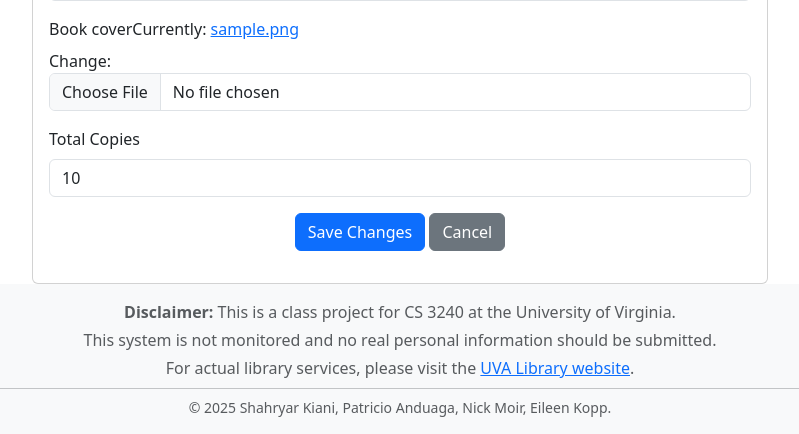
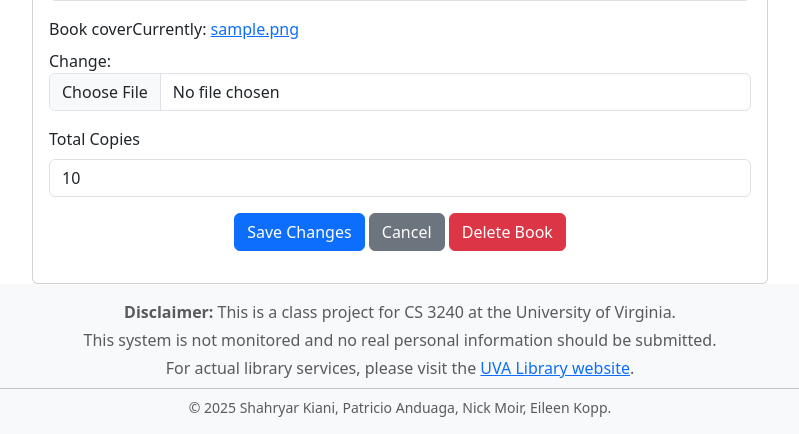
Before and after one commit to eileenkopp/online-library, a Django app: page /lending/book/1/edit/ in a window 1280 px wide. Shown: the part 856-1290 px from the top of the page, without its empty margins (240-1039 px from the left). Run offline with Django 5.2, Linux system fonts and the light colour scheme; a user stored in the database is signed in; tables that the repository leaves empty hold one stand-in row (values such as "Sample post"); grey boxes marked "Sample" are stand-in pictures; some libraries are stand-ins or nearby versions.

Commit message:
added delete book functionality

```diff
--- a/lending/templates/lending/edit_book.html
+++ b/lending/templates/lending/edit_book.html
@@ -18,6 +18,9 @@
                         <div class="text-center">
                             <button type="submit" class="btn btn-primary">Save Changes</button>
                             <a href="{% url 'lending:book_detail' book.pk %}" class="btn btn-secondary">Cancel</a>
+                            <button type="button" class="btn btn-danger" data-bs-toggle="modal" data-bs-target="#deleteModal">
+                                Delete Book
+                            </button>
                         </div>
                     </form>
                 </div>
@@ -25,4 +28,27 @@
         </div>
     </div>
 </div>
+
+<!-- Delete Confirmation Modal -->
+<div class="modal fade" id="deleteModal" tabindex="-1" aria-labelledby="deleteModalLabel" aria-hidden="true">
+    <div class="modal-dialog">
+        <div class="modal-content">
+            <div class="modal-header">
+                <h5 class="modal-title" id="deleteModalLabel">Confirm Book Deletion</h5>
+                <button type="button" class="btn-close" data-bs-dismiss="modal" aria-label="Close"></button>
+            </div>
+            <div class="modal-body">
+                <p>Are you sure you want to delete "{{ book.book_title }}"?</p>
+                <p class="text-danger">This action cannot be undone. The book will be removed from all collections and book lists.</p>
+            </div>
+            <div class="modal-footer">
+                <button type="button" class="btn btn-secondary" data-bs-dismiss="modal">Cancel</button>
+                <form method="post" action="{% url 'lending:delete_book' book.pk %}">
+                    {% csrf_token %}
+                    <button type="submit" class="btn btn-danger">Delete Book</button>
+                </form>
+            </div>
+        </div>
+    </div>
+</div>
 {% endblock %}
--- a/lending/urls.py
+++ b/lending/urls.py
@@ -14,6 +14,7 @@ urlpatterns = [
     path('profile/', profile_view, name='profile'),
     path('profile/update/', profile_update, name='profile_update'),
     path('book/<int:pk>/edit/', views.edit_book, name='edit_book'),
+    path('book/<int:pk>/delete/', views.delete_book, name='delete_book'),
     path('collection/create/', views.create_collection, name='create_collection'),
     path('collection/<int:pk>/', views.CollectionDetailView.as_view(), name='collection_detail'),
     path('collection/<int:pk>/delete/', views.CollectionDeleteView.as_view(), name='collection_delete'),
--- a/lending/views.py
+++ b/lending/views.py
@@ -402,3 +402,21 @@ def cancel_request(request, pk):
     if book_request.status == "PENDING":
         book_request.delete()
     return redirect('lending:my_book_requests')
+
+@user_passes_test(is_staff)
+@require_POST
+def delete_book(request, pk):
+    book = get_object_or_404(Book, pk=pk)
+
+    # Delete all associated reviews
+    book.reviews.all().delete()
+
+    # Remove book from all collections
+    for collection in book.collection_set.all():
+        collection.books.remove(book)
+
+    # Delete the book
+    book.delete()
+
+    messages.success(request, f'Book "{book.book_title}" has been successfully deleted.')
+    return redirect('lending:index')
```
